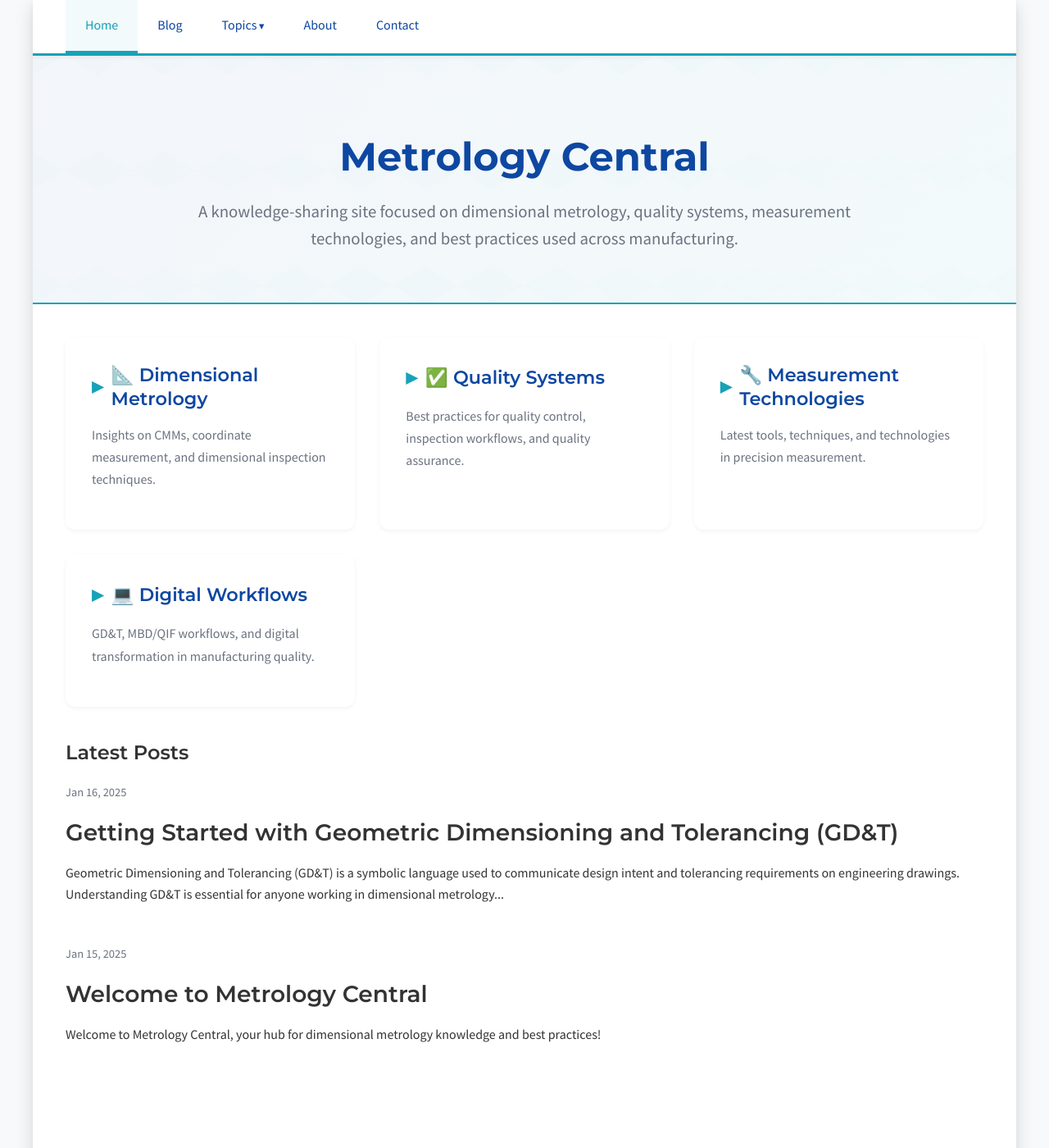
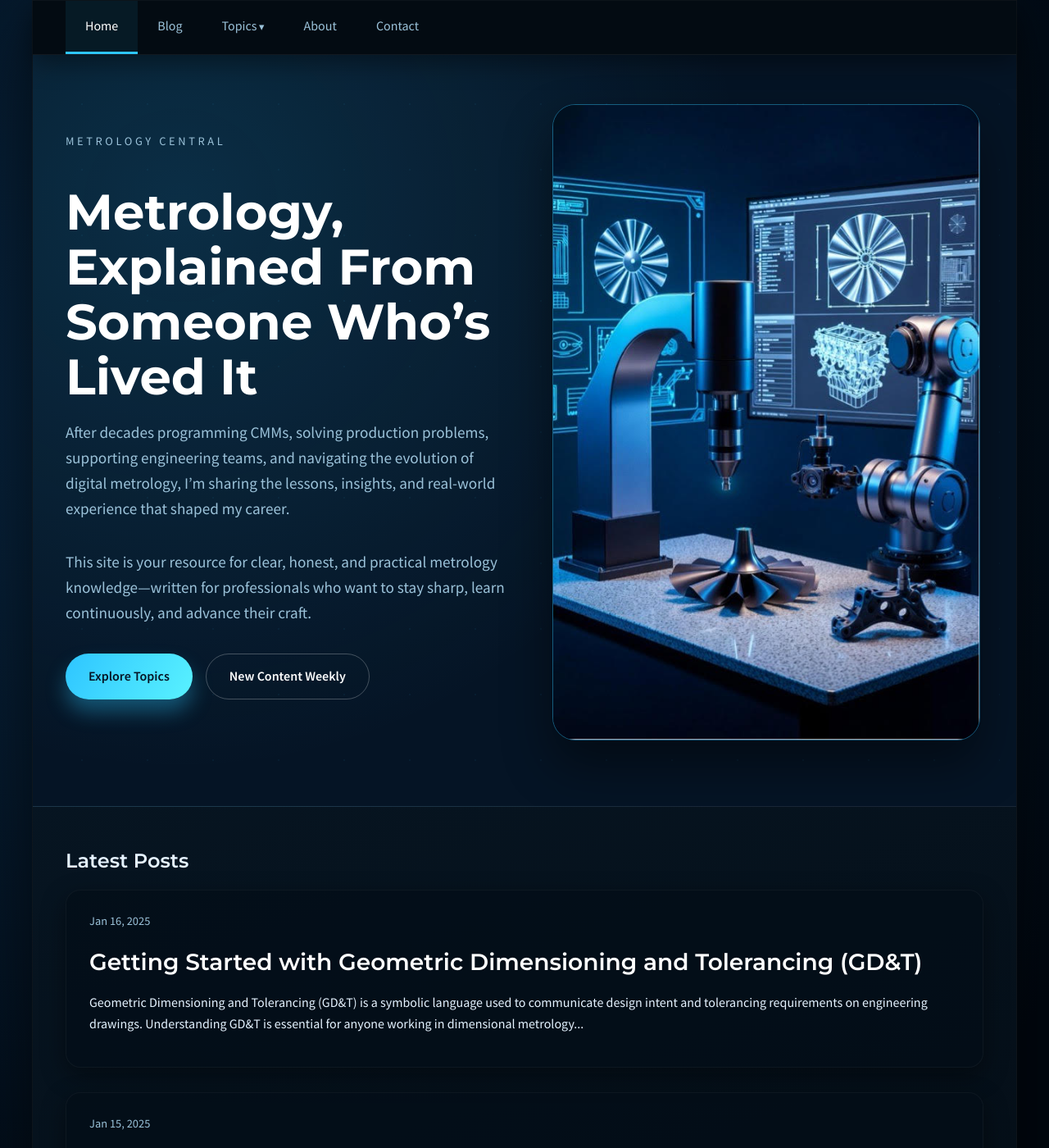
Before and after one commit to JohnForeman/MetrologyCentral, a Jekyll site: the page built from index.html, in a window 1280 px wide and 1400 px high. Shown: the whole window at 82% size. Built offline with Jekyll 4.4.1, drawn with Linux system fonts in a browser that asks for light colours; the list of posts is cut into pages by our own code.

Commit message:
feat: refresh landing hero and enable adsense everywhere

```diff
--- a/_layouts/default.html
+++ b/_layouts/default.html
@@ -24,6 +24,7 @@
 
       <main class="site-content">
         {{ content }}
+        {% include adsense.html %}
       </main>
 
       {% include footer.html %}
--- a/_layouts/post.html
+++ b/_layouts/post.html
@@ -26,9 +26,6 @@ layout: default
 
   <div class="post-content e-content" itemprop="articleBody">
     {{ content }}
-
-    <!-- AdSense placement after content -->
-    {% include adsense.html %}
   </div>
 
   {% include author.html %}
--- a/assets/css/main.css
+++ b/assets/css/main.css
@@ -1,33 +1,34 @@
-/* Custom styles for Metrology Central - Jazzy Modern Professional Theme */
+/* Custom styles for Metrology Central - Futuristic Midnight Theme */
 
 /* Import Google Fonts */
 @import url('https://fonts.googleapis.com/css2?family=Montserrat:wght@400;500;600;700&family=Source+Sans+Pro:ital,wght@0,300;0,400;0,600;1,400&display=swap');
 
 :root {
-  /* Primary & Accent Colors - Jazzy Modern Professional */
-  --brand-primary: #0D47A1;
-  --brand-accent: #17A2B8;
-  --brand-gold: #B08D57;
+  --brand-primary: #051425;
+  --brand-secondary: #0d2c45;
+  --brand-accent: #2ec5ff;
+  --brand-accent-soft: #59f2ff;
+  --brand-surface: rgba(8, 23, 38, 0.85);
+  --brand-panel: #0a1d32;
+  --brand-outline: rgba(46, 197, 255, 0.4);
+  --brand-honeycomb: rgba(24, 54, 73, 0.65);
+  --brand-gold: #4be1ff;
 
-  /* Text Colors */
-  --text-color: #333333;
-  --text-light: #6b7280;
+  --text-color: #e6f3ff;
+  --text-light: #9bc2d9;
   --text-white: #ffffff;
 
-  /* Background Colors */
-  --bg-light: #F8F9FA;
-  --bg-white: #ffffff;
-  --bg-dark: #1a1a2e;
+  --bg-light: #030b16;
+  --bg-dark: #01060d;
+  --bg-white: rgba(6, 20, 33, 0.92);
 
-  /* Border & Shadow */
-  --border-color: #e5e7eb;
-  --shadow-sm: 0 2px 5px rgba(0, 0, 0, 0.05);
-  --shadow-md: 0 4px 10px rgba(0, 0, 0, 0.1);
-  --shadow-lg: 0 8px 20px rgba(0, 0, 0, 0.15);
+  --border-color: rgba(255, 255, 255, 0.08);
+  --shadow-sm: 0 10px 30px rgba(0, 0, 0, 0.4);
+  --shadow-md: 0 20px 40px rgba(0, 0, 0, 0.45);
+  --shadow-lg: 0 40px 70px rgba(0, 0, 0, 0.55);
 
-  /* Transitions */
   --transition-fast: 0.2s ease;
-  --transition-medium: 0.3s ease;
+  --transition-medium: 0.35s ease;
 }
 
 body {
@@ -37,7 +38,8 @@ body {
   font-size: 16px;
   margin: 0;
   padding: 0;
-  background-color: var(--bg-light);
+  background: radial-gradient(circle at 20% 20%, #08253f, #01070f 60%);
+  min-height: 100vh;
 }
 
 h1, h2, h3, h4, h5, h6 {
@@ -53,15 +55,18 @@ h1, h2, h3, h4, h5, h6 {
   min-height: 100vh;
   display: flex;
   flex-direction: column;
-  background-color: var(--bg-white);
+  background: rgba(2, 8, 15, 0.85);
+  backdrop-filter: blur(20px);
   box-shadow: var(--shadow-lg);
+  border: 1px solid rgba(255, 255, 255, 0.05);
 }
 
 .site-header {
-  background: linear-gradient(135deg, var(--brand-primary) 0%, #1565C0 100%);
+  background: linear-gradient(135deg, var(--brand-primary), var(--brand-secondary));
   padding: 30px 40px;
   margin-bottom: 0;
   box-shadow: var(--shadow-md);
+  border-bottom: 1px solid rgba(255, 255, 255, 0.05);
 }
 
 .site-header h1 {
@@ -92,12 +97,13 @@ h1, h2, h3, h4, h5, h6 {
 .site-content {
   flex: 1;
   padding: 40px;
+  background: linear-gradient(160deg, rgba(9, 28, 44, 0.95), rgba(4, 12, 20, 0.9));
 }
 
 .site-nav {
-  background-color: var(--bg-white);
+  background: rgba(4, 12, 20, 0.95);
   padding: 0 40px;
-  border-bottom: 3px solid var(--brand-accent);
+  border-bottom: 1px solid rgba(255, 255, 255, 0.06);
   position: sticky;
   top: 0;
   z-index: 100;
@@ -121,18 +127,18 @@ h1, h2, h3, h4, h5, h6 {
   display: block;
   padding: 18px 24px;
   text-decoration: none;
-  color: var(--brand-primary);
+  color: var(--text-light);
   font-weight: 500;
   font-size: 1em;
-  transition: all var(--transition-fast);
+  transition: color var(--transition-fast), border-color var(--transition-fast), background var(--transition-fast);
   border-bottom: 3px solid transparent;
 }
 
 .site-nav > ul > li > a:hover,
 .site-nav > ul > li > a.active {
-  color: var(--brand-accent);
+  color: var(--text-white);
   border-bottom-color: var(--brand-accent);
-  background-color: rgba(23, 162, 184, 0.05);
+  background-color: rgba(46, 197, 255, 0.08);
 }
 
 /* Dropdown Menu Styles */
@@ -145,12 +151,13 @@ h1, h2, h3, h4, h5, h6 {
   position: absolute;
   top: 100%;
   left: 0;
-  background-color: var(--bg-white);
+  background: var(--brand-panel);
   min-width: 220px;
   box-shadow: var(--shadow-md);
-  border-radius: 0 0 8px 8px;
-  padding: 8px 0;
+  border-radius: 0 0 12px 12px;
+  padding: 12px 0;
   z-index: 200;
+  border: 1px solid rgba(255, 255, 255, 0.08);
 }
 
 .site-nav .dropdown:hover .dropdown-menu {
@@ -160,7 +167,7 @@ h1, h2, h3, h4, h5, h6 {
 .site-nav .dropdown-menu a {
   display: block;
   padding: 12px 20px;
-  color: var(--text-color);
+  color: var(--text-light);
   text-decoration: none;
   font-size: 0.95em;
   transition: all var(--transition-fast);
@@ -168,9 +175,9 @@ h1, h2, h3, h4, h5, h6 {
 }
 
 .site-nav .dropdown-menu a:hover {
-  background-color: rgba(23, 162, 184, 0.1);
+  background-color: rgba(46, 197, 255, 0.08);
   border-left-color: var(--brand-accent);
-  color: var(--brand-accent);
+  color: var(--text-white);
   padding-left: 24px;
 }
 
@@ -180,27 +187,26 @@ h1, h2, h3, h4, h5, h6 {
 }
 
 .home-hero {
-  text-align: center;
-  padding: 60px 40px;
-  margin: -40px -40px 40px -40px;
-  background: linear-gradient(135deg, rgba(13, 71, 161, 0.05) 0%, rgba(23, 162, 184, 0.05) 100%);
-  border-bottom: 2px solid var(--brand-accent);
+  display: flex;
+  flex-wrap: wrap;
+  align-items: center;
+  gap: 40px;
+  padding: 60px 40px 80px;
+  margin: -40px -40px 50px -40px;
+  background: radial-gradient(circle at 15% 20%, rgba(46, 197, 255, 0.15), transparent 55%), var(--brand-primary);
+  border-bottom: 1px solid rgba(255, 255, 255, 0.08);
   position: relative;
+  overflow: hidden;
 }
 
-.home-hero::before {
+.home-hero::after {
   content: "";
   position: absolute;
-  top: 0;
-  left: 0;
-  right: 0;
-  bottom: 0;
-  background-image:
-    linear-gradient(30deg, rgba(23, 162, 184, 0.03) 12%, transparent 12.5%, transparent 87%, rgba(23, 162, 184, 0.03) 87.5%, rgba(23, 162, 184, 0.03)),
-    linear-gradient(150deg, rgba(23, 162, 184, 0.03) 12%, transparent 12.5%, transparent 87%, rgba(23, 162, 184, 0.03) 87.5%, rgba(23, 162, 184, 0.03));
-  background-size: 80px 140px;
+  inset: 20px;
+  background-image: radial-gradient(circle, rgba(46, 197, 255, 0.25) 1px, transparent 1px);
+  background-size: 80px 80px;
+  opacity: 0.2;
   z-index: 0;
-  opacity: 0.4;
 }
 
 .home-hero > * {
@@ -208,19 +214,115 @@ h1, h2, h3, h4, h5, h6 {
   z-index: 1;
 }
 
+.hero-content {
+  flex: 1 1 380px;
+}
+
+.hero-eyebrow {
+  font-size: 0.9em;
+  letter-spacing: 0.25em;
+  text-transform: uppercase;
+  color: var(--text-light);
+  margin-bottom: 15px;
+}
+
 .home-hero h1 {
-  font-size: 3em;
+  font-size: clamp(2.7rem, 5vw, 3.8rem);
   margin-bottom: 20px;
-  color: var(--brand-primary);
+  color: var(--text-white);
   font-weight: 700;
+  line-height: 1.1;
 }
 
 .home-hero .lead {
-  font-size: 1.3em;
+  font-size: 1.2em;
   color: var(--text-light);
-  max-width: 800px;
-  margin: 0 auto;
-  line-height: 1.6;
+  max-width: 550px;
+  margin-bottom: 35px;
+}
+
+.hero-ctas {
+  display: flex;
+  flex-wrap: wrap;
+  gap: 16px;
+  margin-bottom: 30px;
+}
+
+.btn {
+  display: inline-flex;
+  align-items: center;
+  justify-content: center;
+  gap: 10px;
+  padding: 14px 28px;
+  border-radius: 999px;
+  font-weight: 600;
+  border: none;
+  cursor: pointer;
+  text-decoration: none;
+  font-size: 1em;
+  transition: transform var(--transition-fast), box-shadow var(--transition-fast), background var(--transition-fast);
+}
+
+.btn-primary {
+  background: linear-gradient(120deg, var(--brand-accent), var(--brand-accent-soft));
+  color: var(--brand-primary);
+  box-shadow: 0 15px 25px rgba(46, 197, 255, 0.35);
+}
+
+.btn-primary:hover {
+  transform: translateY(-2px);
+  box-shadow: 0 20px 30px rgba(46, 197, 255, 0.45);
+}
+
+.btn-ghost {
+  background: transparent;
+  border: 1px solid rgba(255, 255, 255, 0.25);
+  color: var(--text-white);
+}
+
+.btn-ghost:hover {
+  border-color: var(--brand-accent);
+  color: var(--brand-accent);
+}
+
+.hero-stats {
+  display: flex;
+  flex-wrap: wrap;
+  gap: 24px;
+}
+
+.hero-stat {
+  min-width: 140px;
+}
+
+.hero-stat .value {
+  font-size: 2.2em;
+  font-weight: 700;
+  color: var(--text-white);
+  display: block;
+}
+
+.hero-stat .label {
+  font-size: 0.95em;
+  color: var(--text-light);
+  letter-spacing: 0.05em;
+  text-transform: uppercase;
+}
+
+.hero-visual {
+  flex: 1 1 360px;
+  display: flex;
+  justify-content: center;
+  align-items: center;
+}
+
+.hero-visual img {
+  width: 100%;
+  max-width: 520px;
+  border-radius: 28px;
+  border: 1px solid rgba(46, 197, 255, 0.4);
+  box-shadow: 0 30px 60px rgba(0, 0, 0, 0.45);
+  object-fit: cover;
 }
 
 .feature-grid {
@@ -293,8 +395,11 @@ h1, h2, h3, h4, h5, h6 {
 
 .post-list li {
   margin-bottom: 0;
-  padding-bottom: 0;
-  border-bottom: none;
+  padding: 24px 28px;
+  border-radius: 18px;
+  background: rgba(4, 13, 23, 0.7);
+  border: 1px solid rgba(255, 255, 255, 0.04);
+  box-shadow: var(--shadow-sm);
 }
 
 .post-meta {
@@ -306,7 +411,7 @@ h1, h2, h3, h4, h5, h6 {
 
 .post-link {
   text-decoration: none;
-  color: var(--text-color);
+  color: var(--text-white);
   font-size: 1.5em;
   font-weight: 600;
   transition: color var(--transition-fast);
@@ -324,7 +429,7 @@ h1, h2, h3, h4, h5, h6 {
 
 .post-title {
   margin-bottom: 15px;
-  color: var(--brand-primary);
+  color: var(--text-white);
   font-size: 2.5em;
   line-height: 1.2;
 }
@@ -337,7 +442,7 @@ h1, h2, h3, h4, h5, h6 {
 .post-content h2 {
   margin-top: 50px;
   margin-bottom: 20px;
-  color: var(--brand-primary);
+  color: var(--text-white);
   font-size: 1.8em;
   padding-left: 15px;
   border-left: 4px solid var(--brand-accent);
@@ -421,12 +526,13 @@ h1, h2, h3, h4, h5, h6 {
 .site-footer {
   margin-top: 60px;
   padding: 40px;
-  background-color: var(--bg-dark);
-  color: rgba(255, 255, 255, 0.8);
+  background: #020a13;
+  color: rgba(255, 255, 255, 0.75);
   font-size: 0.95em;
   margin-left: -40px;
   margin-right: -40px;
   margin-bottom: -40px;
+  border-top: 1px solid rgba(255, 255, 255, 0.08);
 }
 
 .site-footer .footer-content {
@@ -475,8 +581,8 @@ h1, h2, h3, h4, h5, h6 {
 
 /* Card-Style Post Preview */
 .post-preview {
-  background: var(--bg-white);
-  border: 2px solid var(--border-color);
+  background: rgba(4, 13, 23, 0.8);
+  border: 1px solid var(--border-color);
   border-radius: 12px;
   padding: 30px;
   margin-bottom: 0;
@@ -517,7 +623,7 @@ h1, h2, h3, h4, h5, h6 {
 
 .post-preview h2 a {
   text-decoration: none;
-  color: var(--brand-primary);
+  color: var(--text-white);
   transition: color var(--transition-fast);
 }
 
@@ -545,13 +651,13 @@ h1, h2, h3, h4, h5, h6 {
 }
 
 .post-preview .category {
-  background: linear-gradient(135deg, rgba(13, 71, 161, 0.1) 0%, rgba(23, 162, 184, 0.1) 100%);
-  color: var(--brand-primary);
+  background: linear-gradient(135deg, rgba(46, 197, 255, 0.15) 0%, rgba(16, 78, 115, 0.25) 100%);
+  color: var(--text-white);
   padding: 5px 14px;
   border-radius: 20px;
   font-size: 0.85em;
   font-weight: 500;
-  border: 1px solid rgba(13, 71, 161, 0.2);
+  border: 1px solid rgba(46, 197, 255, 0.2);
   transition: all var(--transition-fast);
 }
 
@@ -682,7 +788,7 @@ h1, h2, h3, h4, h5, h6 {
 }
 
 .related-posts h2 {
-  color: var(--brand-primary);
+  color: var(--text-white);
   margin-bottom: 30px;
   font-size: 1.8em;
 }
@@ -694,8 +800,8 @@ h1, h2, h3, h4, h5, h6 {
 }
 
 .related-post-card {
-  background: var(--bg-white);
-  border: 2px solid var(--border-color);
+  background: rgba(4, 13, 23, 0.8);
+  border: 1px solid var(--border-color);
   border-radius: 8px;
   padding: 20px;
   transition: all var(--transition-fast);
@@ -712,7 +818,7 @@ h1, h2, h3, h4, h5, h6 {
 }
 
 .related-post-card h3 a {
-  color: var(--brand-primary);
+  color: var(--text-white);
   text-decoration: none;
   transition: color var(--transition-fast);
 }
@@ -723,7 +829,7 @@ h1, h2, h3, h4, h5, h6 {
 
 /* About Page Styles */
 .about-hero {
-  background: linear-gradient(135deg, var(--brand-primary) 0%, #1565C0 100%);
+  background: linear-gradient(140deg, var(--brand-secondary), #041425);
   color: var(--text-white);
   padding: 80px 40px;
   margin: -40px -40px 50px -40px;
@@ -763,13 +869,13 @@ h1, h2, h3, h4, h5, h6 {
 .about-section {
   margin-bottom: 60px;
   padding: 40px;
-  background: var(--bg-white);
+  background: rgba(4, 13, 23, 0.8);
   border-radius: 12px;
   box-shadow: var(--shadow-sm);
 }
 
 .about-section h2 {
-  color: var(--brand-primary);
+  color: var(--text-white);
   font-size: 2em;
   margin-top: 0;
   margin-bottom: 25px;
@@ -799,7 +905,7 @@ h1, h2, h3, h4, h5, h6 {
 
 .about-intro .bio h2 {
   margin-top: 0;
-  color: var(--brand-primary);
+  color: var(--text-white);
   font-size: 2.2em;
   border-bottom: none;
   padding-bottom: 0;
@@ -832,12 +938,12 @@ h1, h2, h3, h4, h5, h6 {
   height: 12px;
   border-radius: 50%;
   background-color: var(--brand-accent);
-  border: 3px solid var(--bg-white);
+  border: 3px solid rgba(4, 13, 23, 0.8);
   box-shadow: 0 0 0 3px var(--brand-accent);
 }
 
 .timeline-item h3 {
-  color: var(--brand-primary);
+  color: var(--text-white);
   margin-top: 0;
   margin-bottom: 8px;
 }
@@ -852,7 +958,7 @@ h1, h2, h3, h4, h5, h6 {
 .adsense-container {
   margin: 40px 0;
   padding: 20px;
-  background-color: rgba(23, 162, 184, 0.05);
+  background-color: rgba(46, 197, 255, 0.05);
   border: 2px dashed var(--brand-accent);
   border-radius: 8px;
   text-align: center;
@@ -873,13 +979,12 @@ h1, h2, h3, h4, h5, h6 {
   background: none;
   border: none;
   font-size: 1.5em;
-  color: var(--brand-primary);
+  color: var(--text-white);
   cursor: pointer;
   padding: 10px;
 }
 
 /* Responsive Design */
->>>>>>> da18a3bb8867455006f8751bf731586462fe378e
 @media (max-width: 768px) {
   .site-header {
     padding: 20px 20px;
@@ -896,6 +1001,8 @@ h1, h2, h3, h4, h5, h6 {
   .home-hero {
     padding: 40px 20px;
     margin: -20px -20px 30px -20px;
+    flex-direction: column;
+    gap: 30px;
   }
 
   .home-hero h1 {
@@ -904,6 +1011,15 @@ h1, h2, h3, h4, h5, h6 {
 
   .home-hero .lead {
     font-size: 1.1em;
+  }
+
+  .hero-ctas {
+    justify-content: center;
+  }
+
+  .hero-visual {
+    min-height: 240px;
+    width: 100%;
   }
 
   .site-nav {
@@ -922,7 +1038,7 @@ h1, h2, h3, h4, h5, h6 {
   .site-nav .dropdown-menu {
     position: static;
     box-shadow: none;
-    background-color: rgba(23, 162, 184, 0.05);
+    background-color: rgba(46, 197, 255, 0.05);
     display: none;
   }
 
--- a/index.html
+++ b/index.html
@@ -4,30 +4,24 @@ title: Metrology Central
 ---
 
 <div class="home-hero">
-  <h1>Metrology Central</h1>
-  <p class="lead">A knowledge-sharing site focused on dimensional metrology, quality systems, measurement technologies, and best practices used across manufacturing.</p>
-</div>
+  <div class="hero-content">
+    <p class="hero-eyebrow">Metrology Central</p>
+    <h1>Metrology, Explained From Someone Who’s Lived It</h1>
+    <p class="lead">After decades programming CMMs, solving production problems, supporting engineering teams, and navigating the evolution of digital metrology, I’m sharing the lessons, insights, and real-world experience that shaped my career.</p>
+    <p class="lead">This site is your resource for clear, honest, and practical metrology knowledge—written for professionals who want to stay sharp, learn continuously, and advance their craft.</p>
 
-<div class="feature-grid">
-  <div class="feature-card">
-    <h2>📐 Dimensional Metrology</h2>
-    <p>Insights on CMMs, coordinate measurement, and dimensional inspection techniques.</p>
+    <div class="hero-ctas">
+      <a class="btn btn-primary" href="#latest-posts">Explore Topics</a>
+      <a class="btn btn-ghost" href="#latest-posts">New Content Weekly</a>
+    </div>
   </div>
-  <div class="feature-card">
-    <h2>✅ Quality Systems</h2>
-    <p>Best practices for quality control, inspection workflows, and quality assurance.</p>
-  </div>
-  <div class="feature-card">
-    <h2>🔧 Measurement Technologies</h2>
-    <p>Latest tools, techniques, and technologies in precision measurement.</p>
-  </div>
-  <div class="feature-card">
-    <h2>💻 Digital Workflows</h2>
-    <p>GD&T, MBD/QIF workflows, and digital transformation in manufacturing quality.</p>
+
+  <div class="hero-visual">
+    <img src="{{ '/assets/landing.jpg' | relative_url }}" alt="Metrology instrumentation illustration">
   </div>
 </div>
 
-<h2>Latest Posts</h2>
+<h2 id="latest-posts">Latest Posts</h2>
 <ul class="post-list">
   {% for post in site.posts limit:5 %}
     <li>
```
Also changed, not shown: assets/landing.jpg (added), 1 other file.
